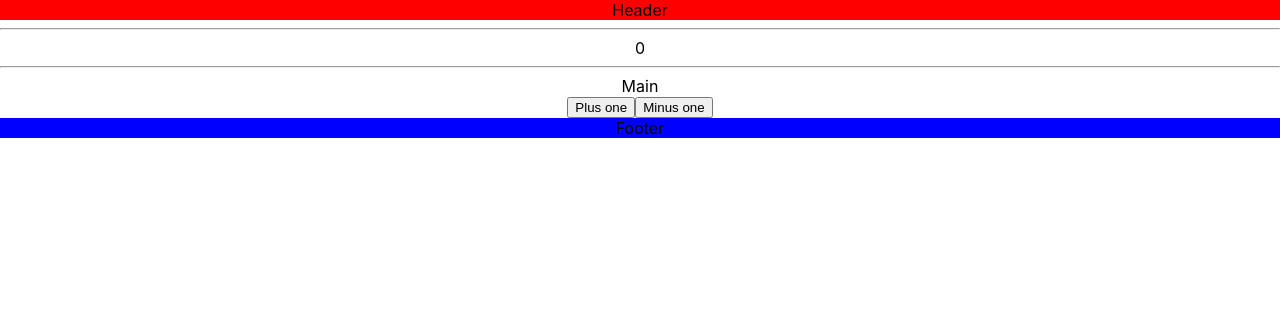
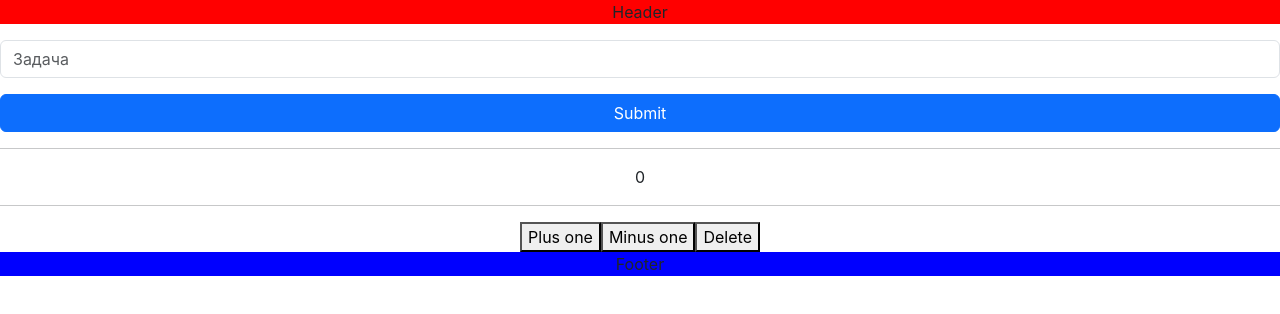
Before and after one commit to RobbyIng/add_training1, a React (Create React App) app: page / in a window 1280 px wide. Shown: the top 314 px of the page. Built offline with nearby package versions, Linux system fonts and the light colour scheme.

Commit message:
add delete list

```diff
--- a/package.json
+++ b/package.json
@@ -9,6 +9,7 @@
     "react": "^18.2.0",
     "react-dom": "^18.2.0",
     "react-scripts": "5.0.1",
+    "uuid": "^9.0.0",
     "web-vitals": "^2.1.4"
   },
   "scripts": {
--- a/public/index.html
+++ b/public/index.html
@@ -4,12 +4,19 @@
     <meta charset="utf-8" />
     <link rel="icon" href="%PUBLIC_URL%/favicon.ico" />
     <meta name="viewport" content="width=device-width, initial-scale=1" />
-    <meta name="theme-color" content="#000000" />
+    <!-- <meta name="theme-color" content="#000000" /> -->
     <meta
       name="description"
       content="Web site created using create-react-app"
     />
     <link rel="apple-touch-icon" href="%PUBLIC_URL%/logo192.png" />
+
+    <link
+      rel="stylesheet"
+      href="https://cdn.jsdelivr.net/npm/bootstrap@5.3.0-alpha1/dist/css/bootstrap.min.css"
+      integrity="sha384-GLhlTQ8iRABdZLl6O3oVMWSktQOp6b7In1Zl3/Jr59b6EGGoI1aFkw7cmDA6j6gD"
+      crossorigin="anonymous"
+      />
 
     <link rel="manifest" href="%PUBLIC_URL%/manifest.json" />
 
--- a/src/App.jsx
+++ b/src/App.jsx
@@ -4,21 +4,40 @@ import { Footer } from './components/Footer/Footer';
 import { Header } from './components/Header/Header';
 import { Main } from './components/Main';
 import { useState } from 'react';
+import { v4 as uuidv4 } from 'uuid';
 
 
 function App() {
 const [count, setCount] = useState(0)
 const [todos, setTodos] = useState([])
+const addToList = (value) => {
+  const newTodo = {
+    id: uuidv4(),
+    title: value,
+    status: false
+  }
+  setTodos((prev)=>[newTodo, ...prev])
+  }
+const deleteList = () => {
+  setTodos([])
+}
+const deleteOneTodo = (id) => {
+
+}
 
 
   return (
     <div className="App">
 
-      <Header count = {count}/>
+      <Header count = {count} addToList={addToList}/>
 
-      <Main setCount={setCount} todos={todos}/>
+      <Main
+        setCount={setCount}
+        todos={todos}
+        deleteList = {deleteList}
+      />
 
-      <Footer/>
+      <Footer />
 
 
     </div>
--- /dev/null
+++ b/src/components/Form/index.jsx
@@ -0,0 +1,28 @@
+import { useState } from "react"
+
+export const Form = ({addToList}) => {
+
+const [value, setValue] = useState('')
+
+
+const handleSubmit = (event) =>{
+    event.preventDefault()
+    addToList(value)
+   return setValue("");
+}
+
+    return (
+        <form onSubmit={(event) => handleSubmit(event)} className="d-flex flex-column align-item-center mt-3">
+            <div className="mb-3">
+                <input
+                required
+                placeholder="Задача"
+                value={value}
+                onChange={(event) => setValue(event.target.value)}
+                type="text"
+                className="form-control"/>
+            </div>
+            <button type="submit" className="btn btn-primary">Submit</button>
+        </form>
+    )
+}
--- a/src/components/Header/Header.jsx
+++ b/src/components/Header/Header.jsx
@@ -1,8 +1,11 @@
+
+import { Form } from '../Form'
 import './header.css'
-function Header({count}) {
+function Header({count, addToList}) {
     return (
         <>
         <header className="wrapper">Header</header>
+        <Form addToList = {addToList}/>
         <hr />
         {count}
         <hr />
--- a/src/components/Main/index.jsx
+++ b/src/components/Main/index.jsx
@@ -1,13 +1,21 @@
-export const Main = ({setCount}) => {
+export const Main = ({setCount, todos, deleteList}) => {
     const increment = () => setCount((prev) => prev+1);
     const decrement = () => setCount((prev) => prev-1);
 return(
-    <>
-<header>Main</header>
+
+<main className="mt-3">
+    <ol className="list-group">
+{todos.map((todo) => {
+    return <li className="list-group-item" key={todo.id}>{todo.title}</li>
+})}
+
+    </ol>
+
 <button onClick={increment}>Plus one</button>
 <button onClick={decrement}>Minus one</button>
-    </>
+<button onClick={deleteList}>Delete</button>
 
+</main>
 )
 
 
```
Also changed, not shown: 1 other file (tests, documents, lock files or other folders).
